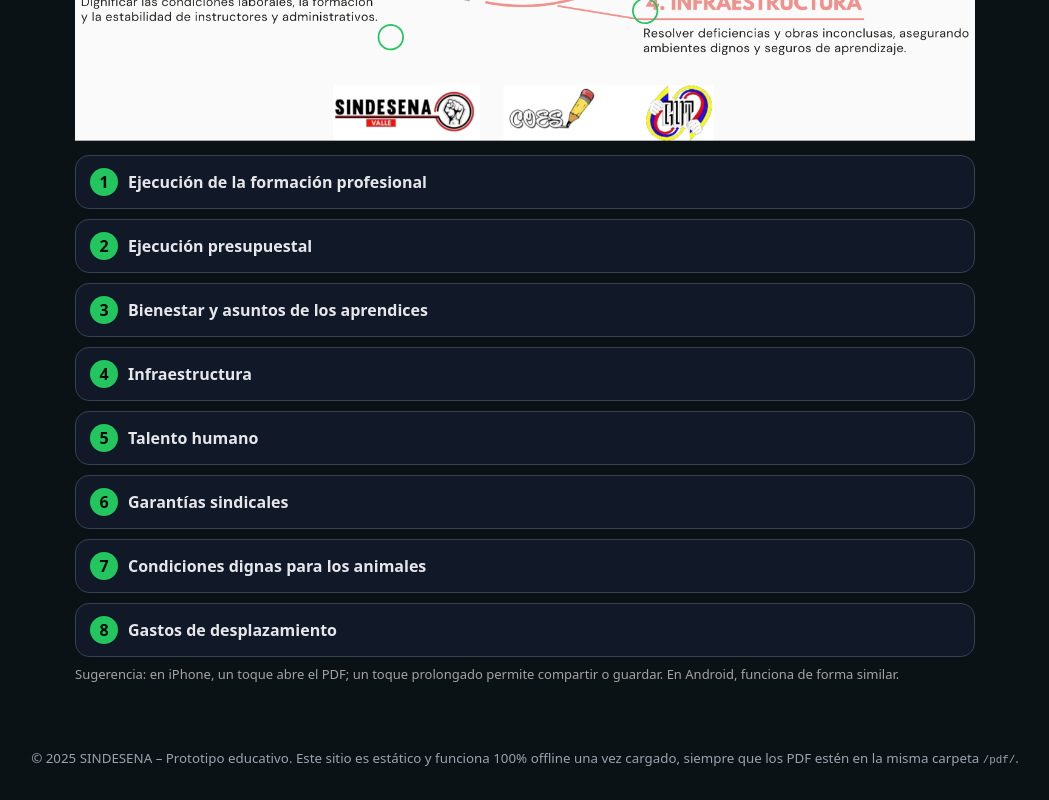
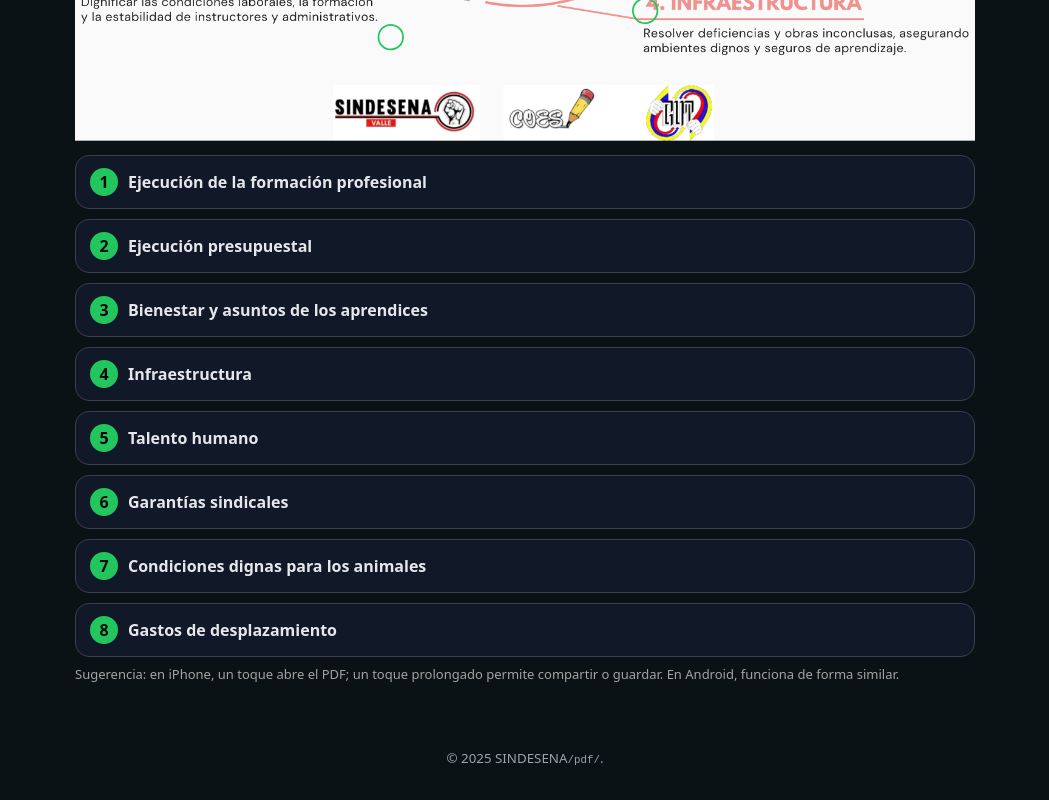
Before and after one commit to apoyoEstrategico/pliego_1025, a plain HTML site: page index.html in a window 1280 px wide. Shown: the part 652-1452 px from the top of the page, without its empty margins (115-1164 px from the left). Drawn offline with Linux system fonts and the light colour scheme.

Commit message:
Update index.html

```diff
--- a/index.html
+++ b/index.html
@@ -108,7 +108,7 @@
   </main>
 
   <footer>
-    <small>© 2025 SINDESENA – Prototipo educativo. Este sitio es estático y funciona 100% offline una vez cargado, siempre que los PDF estén en la misma carpeta <code>/pdf/</code>.</small>
+    <small>© 2025 SINDESENA<code>/pdf/</code>.</small>
   </footer>
 </body>
 </html>
```
